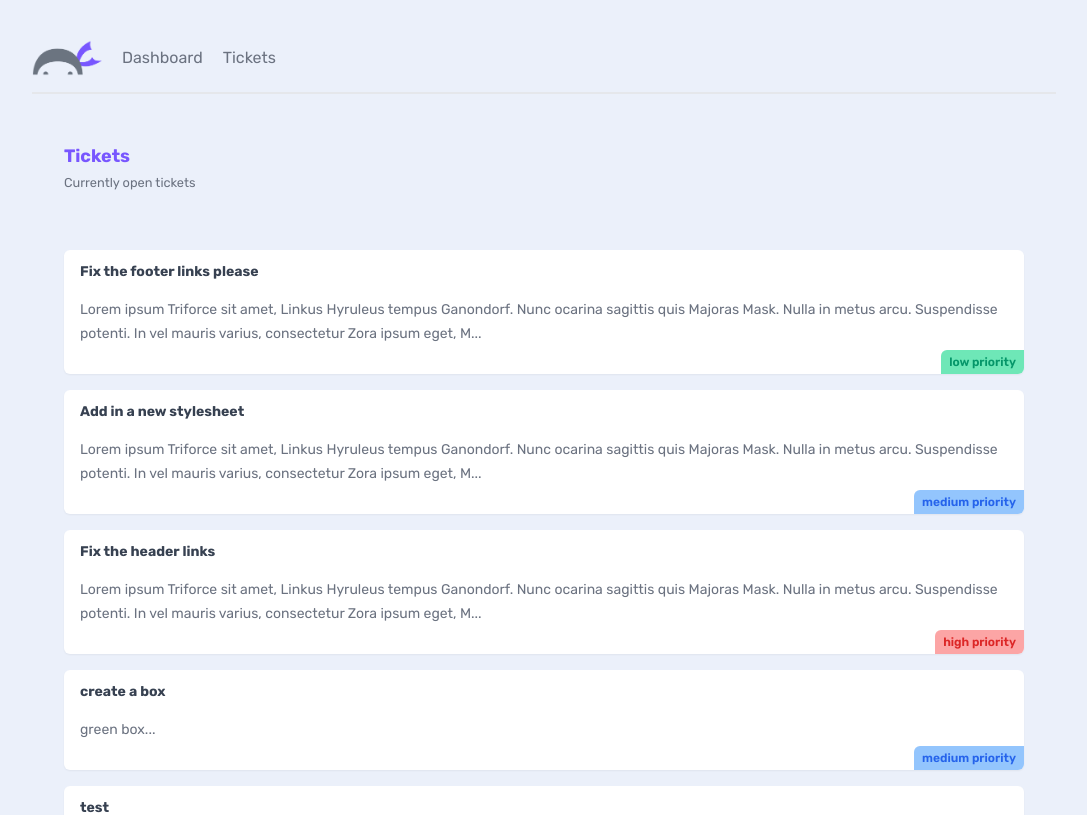
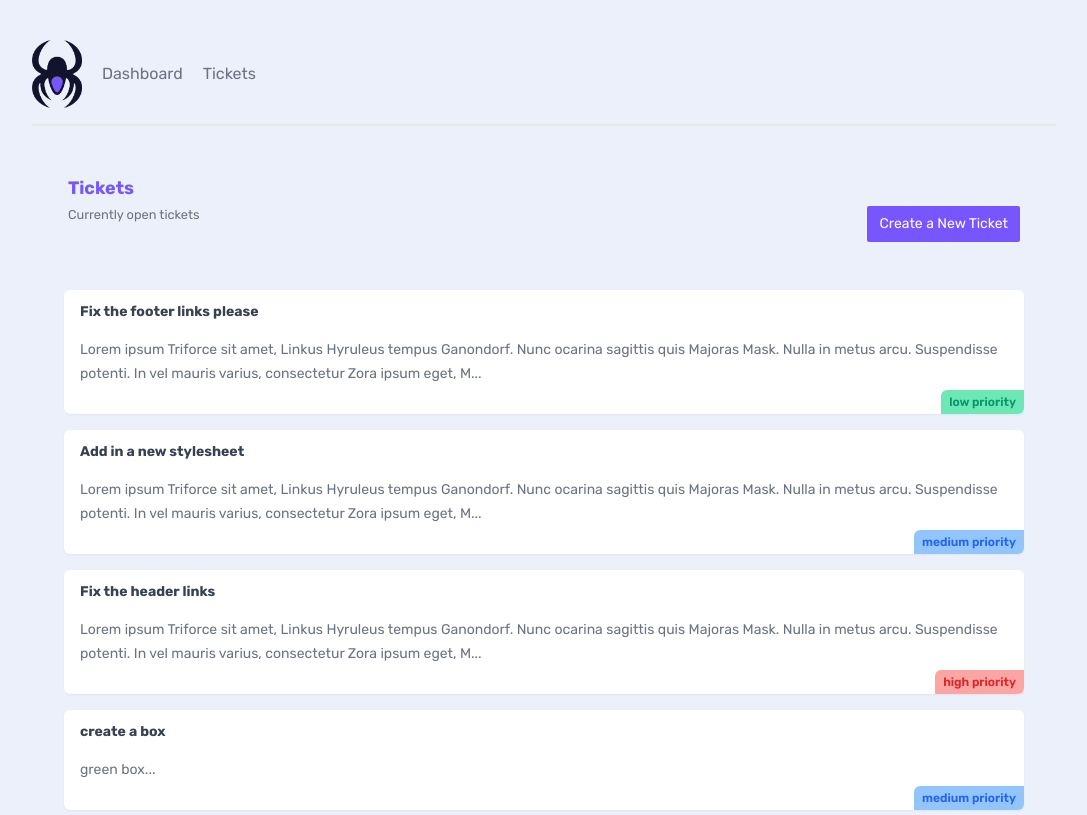
Before and after one commit to ssayanm/nextjs-restart, a Next.js app: page /tickets in a window 1280 px wide. Shown: the top 815 px of the page, without its empty margins (96-1183 px from the left). Built offline with nearby package versions, Linux system fonts and the light colour scheme; data requests are answered from the project's data file.

Commit message:
added a new logo, added create form link

```diff
--- a/app/components/Navbar.jsx
+++ b/app/components/Navbar.jsx
@@ -1,5 +1,5 @@
 import Link from "next/link";
-import Logo from "./dojo-logo.png";
+import Logo from "./spi-logo.png";
 import Image from "next/image";
 
 export default function Navbar() {
@@ -8,7 +8,7 @@ export default function Navbar() {
       <Image
         src={Logo}
         alt="Logo"
-        width={70}
+        width={50}
         quality={100}
         placeholder="blur"
       />
--- a/app/tickets/page.jsx
+++ b/app/tickets/page.jsx
@@ -1,18 +1,25 @@
 import { Suspense } from "react";
 import TicketList from "./TicketList";
 import Loading from "../loading";
+import Link from "next/link";
 
 export default function page() {
   return (
     <main>
-      <nav>
+      <div className="flex align-middle justify-between mx-1">
         <div>
           <h2>Tickets</h2>
           <p>
             <small>Currently open tickets</small>
           </p>
         </div>
-      </nav>
+        <div className="flex justify-center my-8">
+          <Link href="/tickets/create">
+            {" "}
+            <button className="btn-primary">Create a New Ticket</button>
+          </Link>
+        </div>
+      </div>
       <Suspense fallback={<Loading />}>
         <TicketList />
       </Suspense>
```
Also changed, not shown: app/components/spi-logo.png (added).
